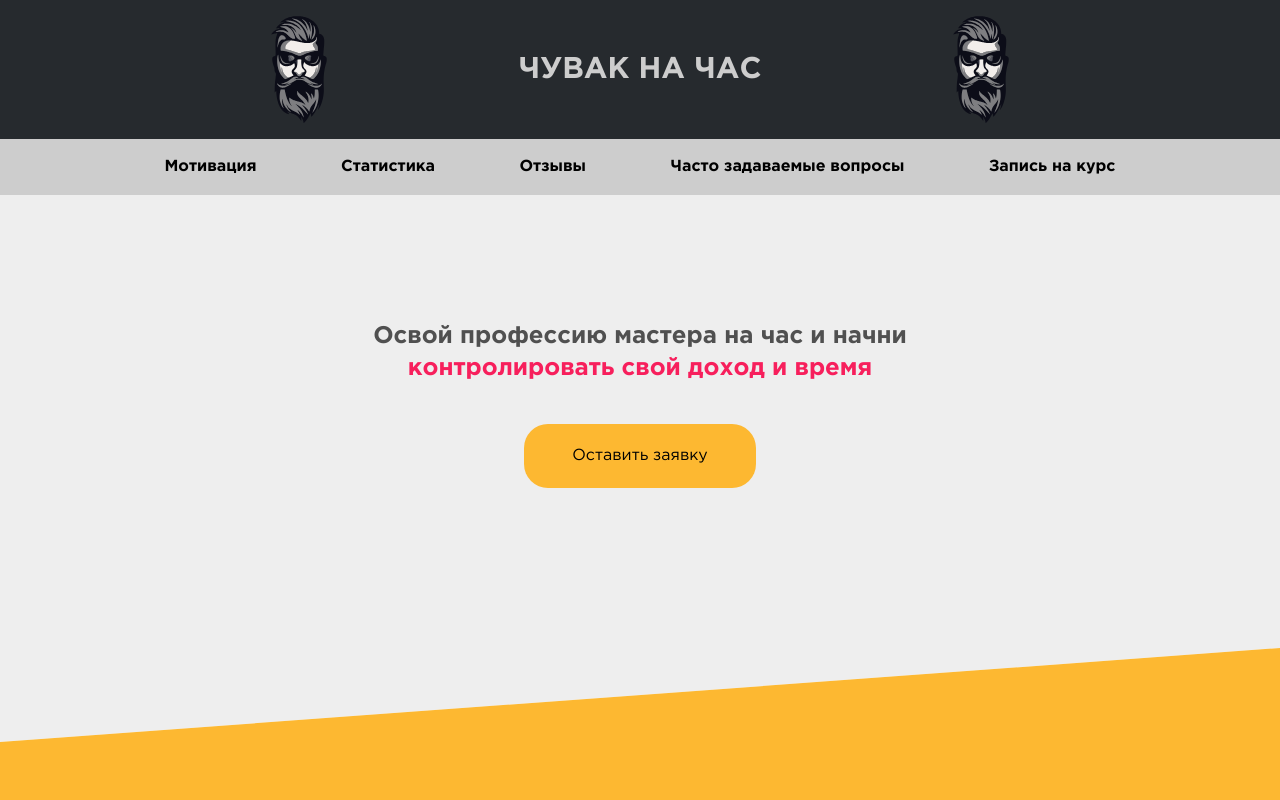
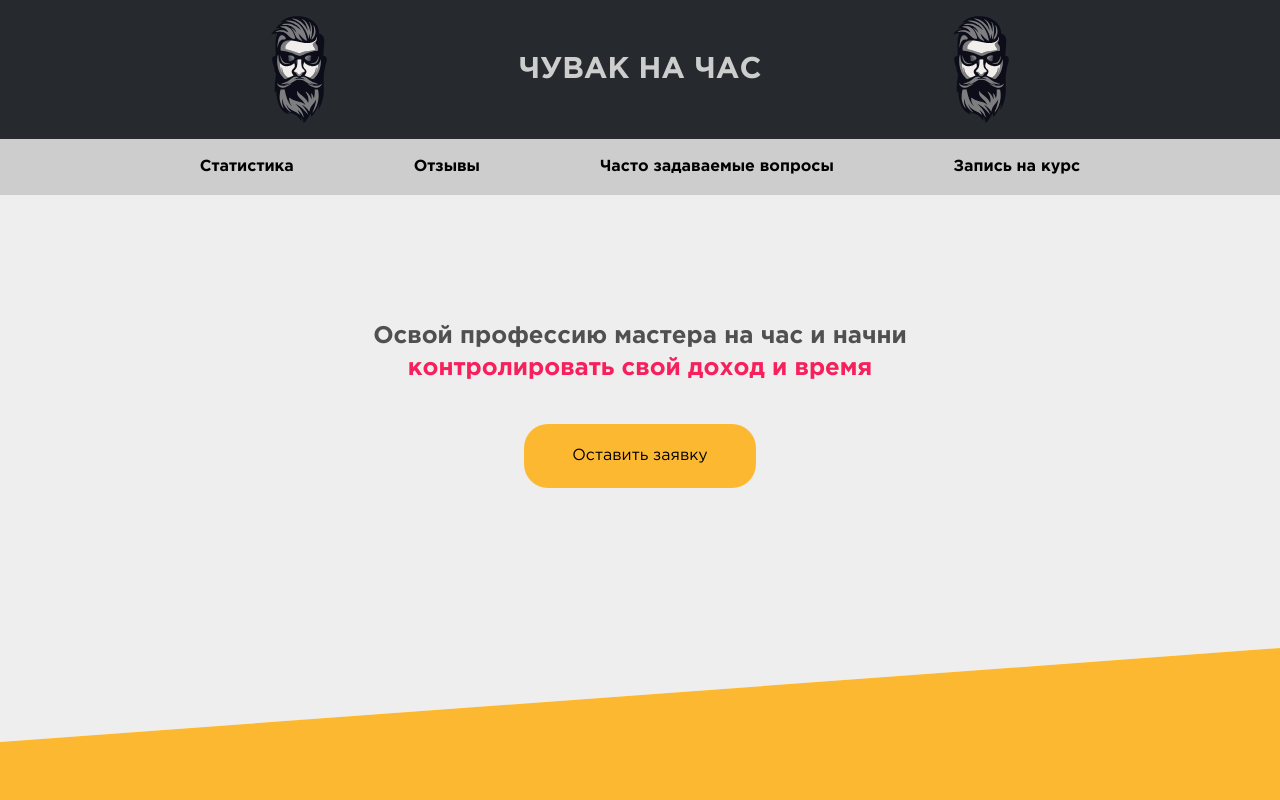
Before and after one commit to maxim-sivakon/chuvaknachas.ru, a plain HTML site: page index.html in a window 1280 px wide. Shown: the top 800 px of the page. Drawn offline with nearby package versions, Linux system fonts and the light colour scheme.

Commit message:
fix menu

```diff
--- a/index.html
+++ b/index.html
@@ -107,7 +107,6 @@
     <div class="header-block-menu">
         <div class="container mx-auto">
             <div class="header-menu-list">
-                <a href="#moti">Мотивация</a>
                 <a href="#statistics">Cтатистика</a>
                 <a href="#otxif">Отзывы</a>
                 <a href="#questions">Часто задаваемые вопросы</a>
@@ -155,7 +154,6 @@
         <div class="header-block-menu-mobile">
             <div class="container mx-auto">
                 <div class="header-menu-list mobile">
-                    <a href="#moti">Мотивация</a>
                     <a href="#statistics">Cтатистика</a>
                     <a href="#otxif">Отзывы</a>
                     <a href="#questions">Часто задаваемые вопросы</a>
```
